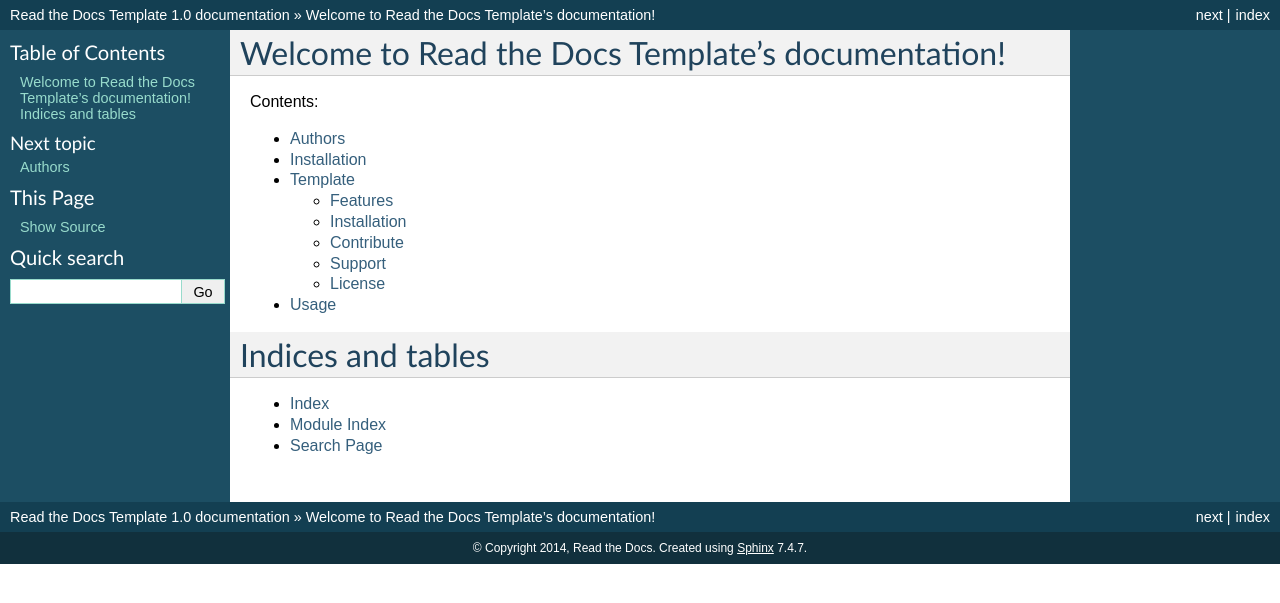
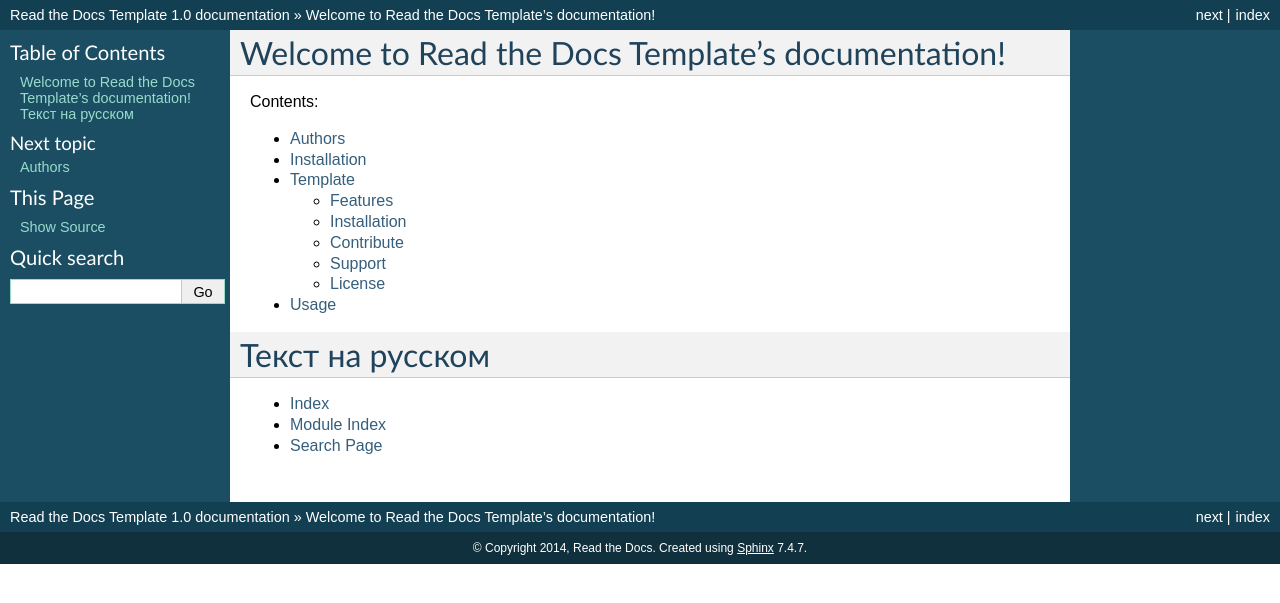
Before and after one commit to mtfj/template-ru, a Sphinx documentation site: the page built from docs/index.rst, in a window 1280 px wide. Shown: the top 603 px of the page. Built offline with Sphinx 7.4.7, drawn with Linux system fonts in a browser that asks for light colours.

Commit message:
inital commit

```diff
--- a/AUTHORS.rst
+++ b/AUTHORS.rst
@@ -3,3 +3,4 @@ Authors
 
 * Eric (New contributor)
 * Anthony
+Текст на русском
--- a/docs/index.rst
+++ b/docs/index.rst
@@ -16,7 +16,7 @@ Contents:
 
 
 
-Indices and tables
+Текст на русском
 ==================
 
 * :ref:`genindex`
--- a/docs/installation.rst
+++ b/docs/installation.rst
@@ -2,6 +2,4 @@
 Installation
 ============
 
-Install the package with pip::
-
-    $ pip install read-the-docs-template
+Текст на русском
```
